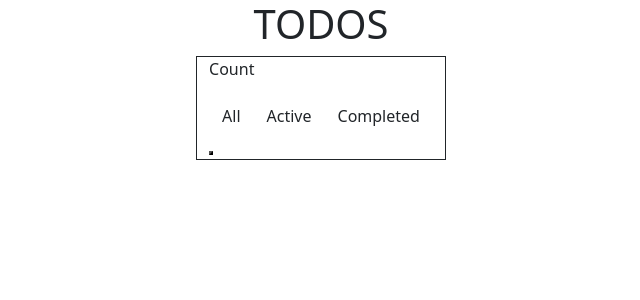
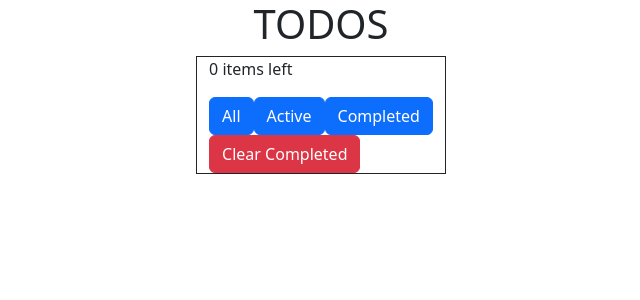
Before and after one commit to DeveloperDadd/toDoList1, a React (Create React App) app: page / in a window 1280 px wide. Shown: the top 300 px of the page, without its empty margins (319-959 px from the left). Built offline with nearby package versions, Linux system fonts and the light colour scheme.

Commit message:
passing props down from App.js to Footer.js, need to do some styling

```diff
--- a/src/App.js
+++ b/src/App.js
@@ -1,18 +1,22 @@
 import Heading from './routes/Heading';
 import Container from './routes/Container';
 import Footer from './routes/Footer';
+import { useState } from 'react';
 
 function App() {
+  let tasks = [];
+  let count = tasks.length;
+  const [display, setDisplay] = useState([tasks]);
 
-  const buttons = {
 
-  }
+
+  const footer = [count, ['All', 'Active', 'Completed','Clear Completed']];
 
   return (
     <>
     <Heading title="TODOS"/>
     <div className='container-sm border border-dark'>
-      <Footer />
+      <Footer count={`${tasks.length} items left`} all={footer[1][0]} active={footer[1][1]} completed={footer[1][2]} clearCompleted={footer[1][3]}/>
     </div>
     </>
   );
--- a/src/routes/Footer.js
+++ b/src/routes/Footer.js
@@ -1,15 +1,17 @@
 import React from 'react';
 
-export default function Footer() {
+export default function Footer({ count, all, active, completed, clearCompleted}) {
     return(
         <>
-            <p>Count</p>
             <div>
-            <button className='btn'>All</button>
-            <button className='btn'>Active</button>
-            <button className='btn'>Completed</button>
+                <p>{count}</p>
+                <div>
+                <button className='btn btn-primary'>{all}</button>
+                <button className='btn btn-primary'>{active}</button>
+                <button className='btn btn-primary'>{completed}</button>
+                </div>
+                <button className='btn btn-danger'>{clearCompleted}</button>
             </div>
-            <button></button>
         </>
     )
 }
```
